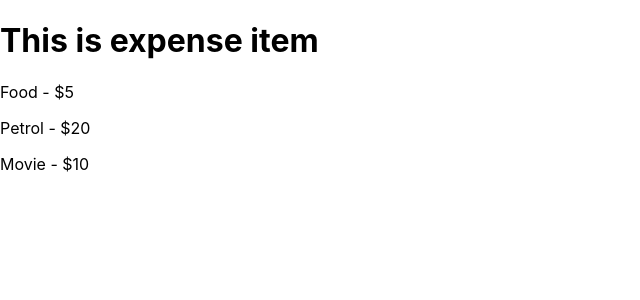
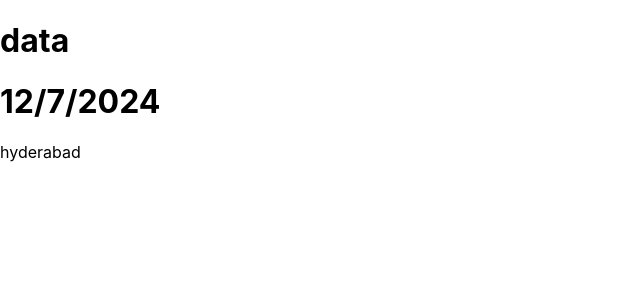
Before and after one commit to sanju0911/ExpenseTracker_Using_React, a React (Create React App) app in the folder learning_react/: page / in a window 1280 px wide. Shown: the top 300 px of the page, without its empty margins (0-640 px from the left). Built offline with nearby package versions, Linux system fonts and the light colour scheme.

Commit message:
added custom

```diff
--- a/learning_react/src/App.js
+++ b/learning_react/src/App.js
@@ -3,7 +3,7 @@ import ExpenseItem from "./components/ExpenseItem";
 function App() {
   return (
     <div className="App">
-      <h1>This is expense item</h1>
+      <h1>data</h1>
       <ExpenseItem></ExpenseItem>
     </div>
   );
--- a/learning_react/src/components/ExpenseItem.js
+++ b/learning_react/src/components/ExpenseItem.js
@@ -1,9 +1,10 @@
 function ExpenseItem() {
   return (
     <div>
-      <p>Food - $5</p>
-      <p>Petrol - $20</p>
-      <p>Movie - $10</p>
+      <div>
+        <h1>12/7/2024</h1>
+      </div>
+      <div>hyderabad</div>
     </div>
   );
 }
```
